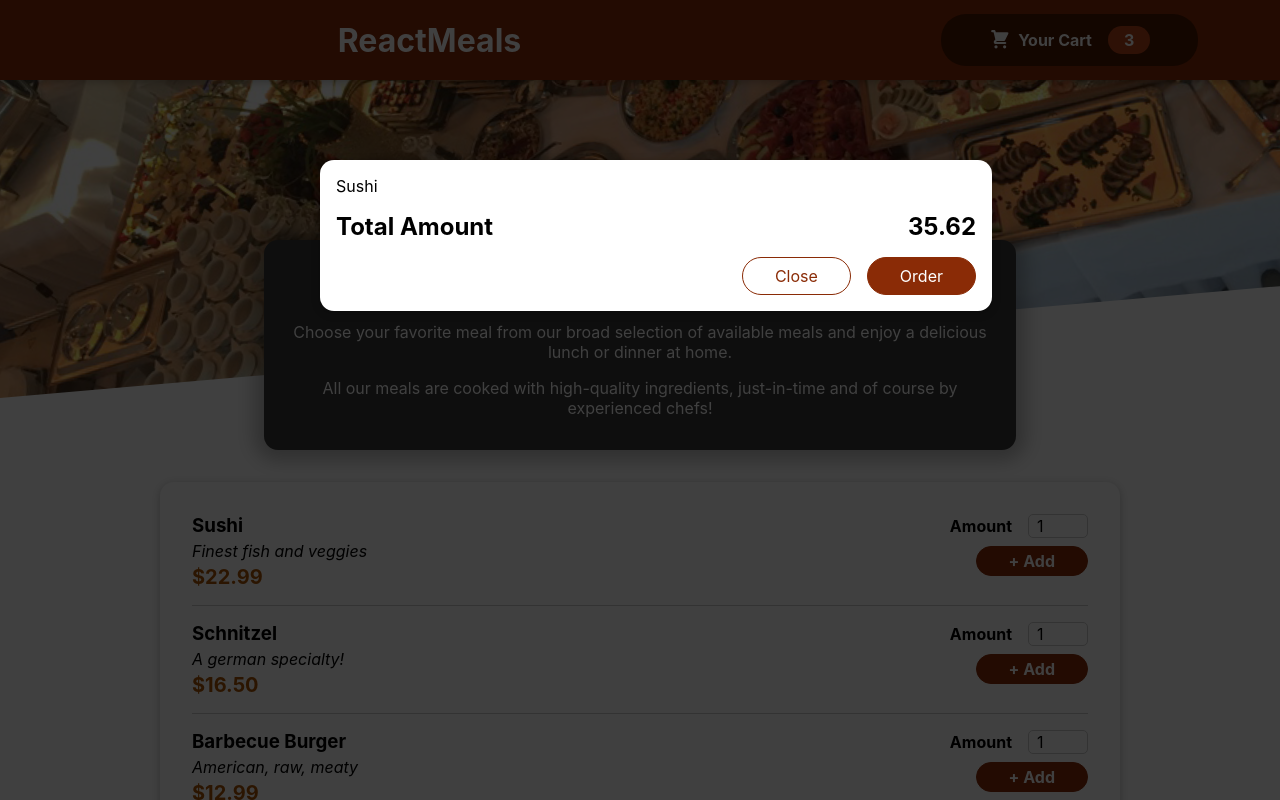
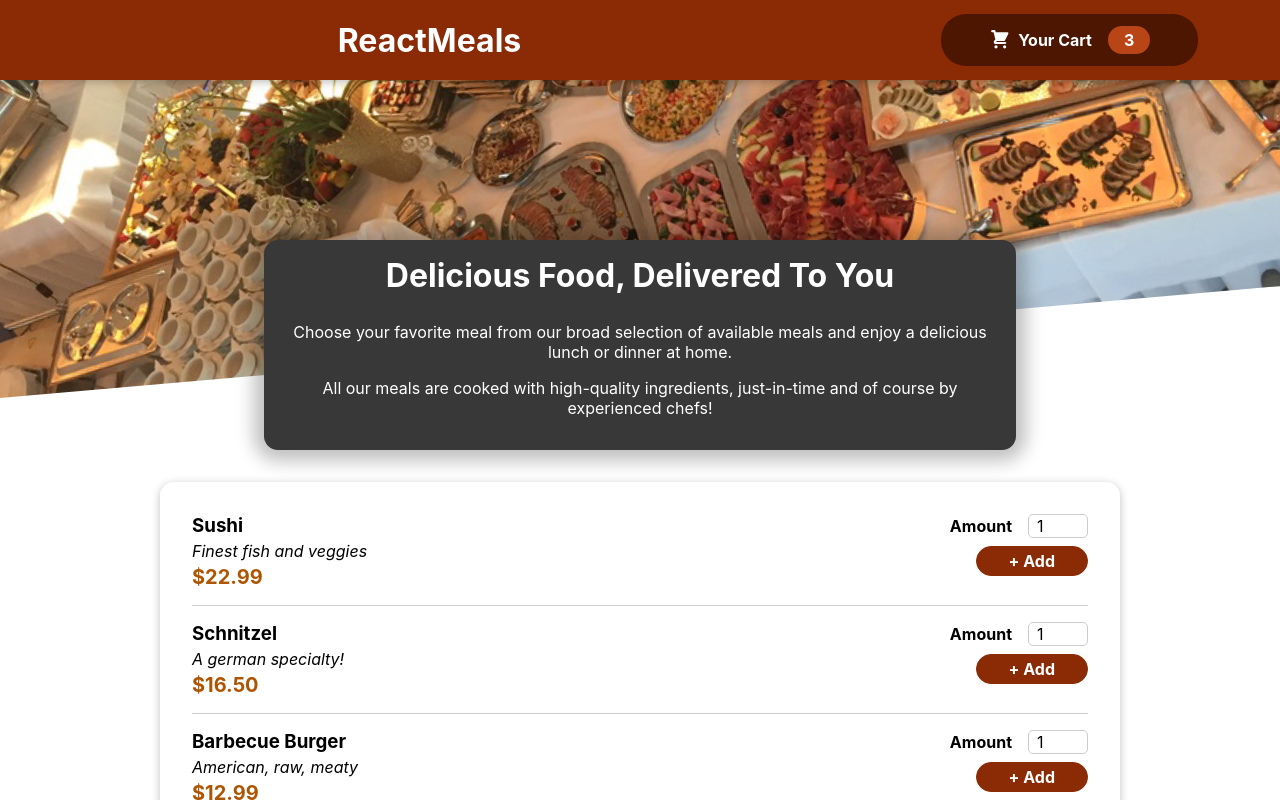
Before and after one commit to brianmuturi2/food-app, a React (Create React App) app: page / in a window 1280 px wide. Shown: the top 800 px of the page. Built offline with nearby package versions, Linux system fonts and the light colour scheme.

Commit message:
feat(modal): added modal state

```diff
--- a/src/App.js
+++ b/src/App.js
@@ -1,13 +1,24 @@
-import {Fragment} from 'react';
+import {Fragment, useState} from 'react';
 import Header from './components/Layout/Header/Header';
 import Meals from './components/Meals/Meals';
 import Cart from './components/Cart/Cart';
 
 function App() {
+
+    const [cartIsShown, setCartIsShown] = useState(false)
+
+    const showCartHandler = () => {
+        setCartIsShown(true)
+    }
+
+    const hideCartHandler = () => {
+        setCartIsShown(false)
+    }
+
     return (
         <Fragment>
-            <Cart/>
-            <Header/>
+            {cartIsShown && <Cart onClose={hideCartHandler}/>}
+            <Header onShowCart={showCartHandler}/>
             <main>
                 <Meals/>
             </main>
--- a/src/components/Cart/Cart.js
+++ b/src/components/Cart/Cart.js
@@ -3,10 +3,10 @@ import Modal from '../Shared/Modal/Modal';
 
 const Cart = (props) => {
 
-    const cartItems = [{id: 'c1', name: 'Sushi', amount: 2, price: 12.99}].map(item => <li>{item.name}</li>)
+    const cartItems = [{id: 'c1', name: 'Sushi', amount: 2, price: 12.99}].map(item => <li key={item.id}>{item.name}</li>)
 
     return (
-        <Modal>
+        <Modal onClose={props.onClose}>
             <ul className={classes['cart-items']}>
                 {cartItems}
             </ul>
@@ -15,7 +15,7 @@ const Cart = (props) => {
                 <span>35.62</span>
             </div>
             <div className={classes.actions}>
-                <button className={classes['button--alt']}>Close</button>
+                <button className={classes['button--alt']} onClick={props.onClose}>Close</button>
                 <button className={classes.button}>Order</button>
             </div>
         </Modal>
--- a/src/components/Layout/Header/Header.js
+++ b/src/components/Layout/Header/Header.js
@@ -8,7 +8,7 @@ const Header = (props) => {
         <Fragment>
             <header className={classes.header}>
                 <h1>ReactMeals</h1>
-                <HeaderCartButton/>
+                <HeaderCartButton showCart={props.onShowCart}/>
             </header>
             <div className={classes['main-image']}>
                 <img src={mealsImage} alt="A table full of delicious food!"/>
--- a/src/components/Layout/HeaderCardButton/HeaderCartButton.js
+++ b/src/components/Layout/HeaderCardButton/HeaderCartButton.js
@@ -1,9 +1,9 @@
 import classes from './HeaderCartButton.module.css'
 import CartIcon from '../../Cart/CartIcon/CartIcon';
 
-const HeaderCartButton = () => {
+const HeaderCartButton = (props) => {
     return (
-        <button className={classes.button}>
+        <button className={classes.button} onClick={props.showCart}>
             <span className={classes.icon}><CartIcon/></span>
             <span>Your Cart</span>
             <span className={classes.badge}>3</span>
--- a/src/components/Shared/Modal/Modal.js
+++ b/src/components/Shared/Modal/Modal.js
@@ -4,7 +4,7 @@ import classes from './Modal.module.css'
 
 const Backdrop = (props) => {
     return (
-        <div className={classes.backdrop}/>
+        <div className={classes.backdrop} onClick={props.onClose}/>
     )
 }
 
@@ -21,7 +21,7 @@ const portalElement = document.getElementById('overlays')
 const Modal = (props) => {
     return (
         <Fragment>
-            {ReactDOM.createPortal(<Backdrop/>, portalElement)}
+            {ReactDOM.createPortal(<Backdrop onClose={props.onClose}/>, portalElement)}
             {ReactDOM.createPortal(<ModalOverlay>{props.children}</ModalOverlay>, portalElement)}
         </Fragment>
     )
```
